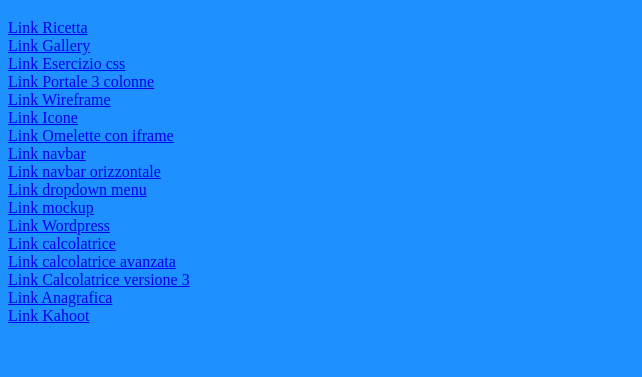
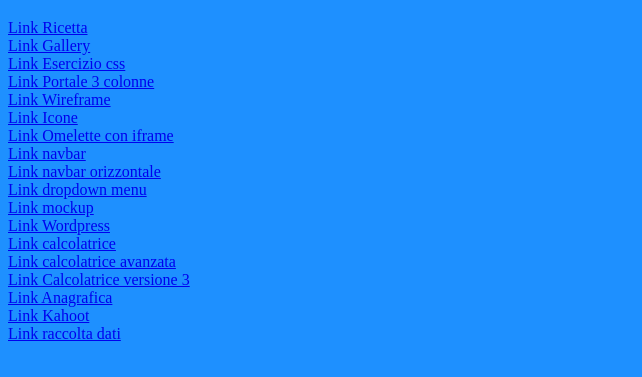
Before and after one commit to Maggic06/Scuola, a plain HTML site: page index.html in a window 1280 px wide. Shown: the part 61-438 px from the top of the page, without its empty margins (0-642 px from the left). Drawn offline with Linux system fonts and the light colour scheme.

Commit message:
Update index.html

```diff
--- a/index.html
+++ b/index.html
@@ -29,5 +29,6 @@
     <a href="Calcoavanz2.html">Link Calcolatrice versione 3</a><br>
     <a href="Anagrafica.html">Link Anagrafica</a><br>
     <a href="Untitled-1.html">Link Kahoot</a><br>
+    <a href="Dati1.html">Link raccolta dati</a><br>
 </body>
 </html>
```
